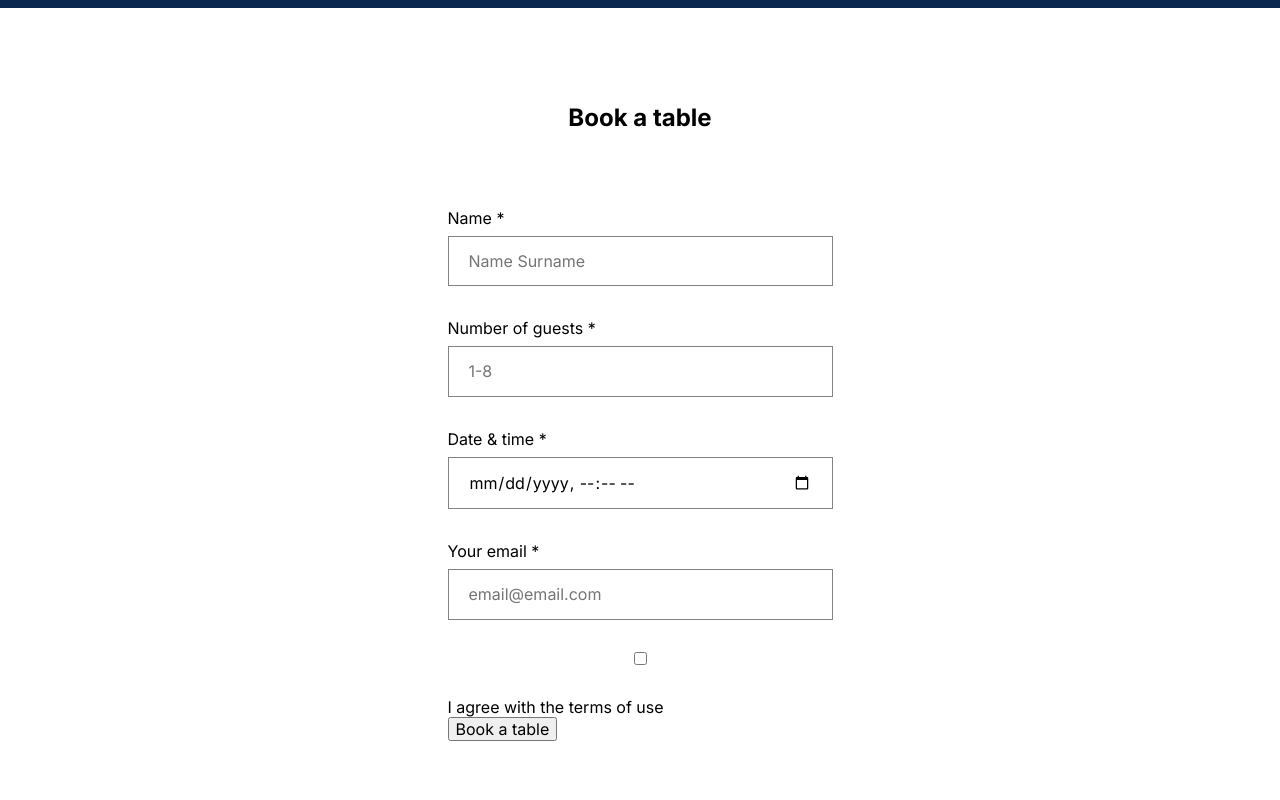
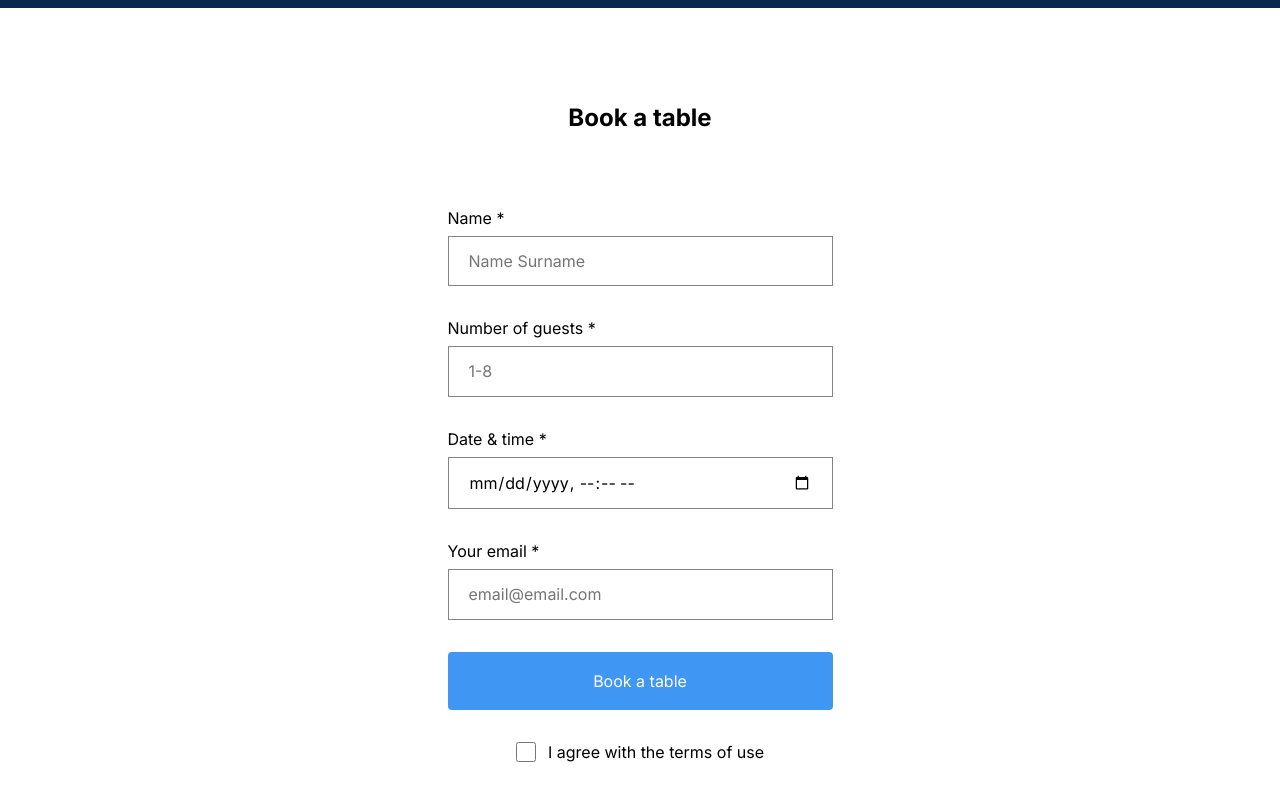
Before and after one commit to Vicperez-13/se_project_coffeeshop, a plain HTML site: page index.html in a window 1280 px wide. Shown: the part 1732-2532 px from the top of the page. Drawn offline with Linux system fonts and the light colour scheme.

Commit message:
finish layout of step 3

```diff
--- a/index.html
+++ b/index.html
@@ -147,17 +147,17 @@
                   id="email-input"
                   required
                 />
-                <label for="checkbox-input" class="form__label">
+                <button class="form__button">Book a table</button>
+                <label for="checkbox-input" class="form__label form__label_type_checkbox">
                   <input
                     type="checkbox"
-                    class="form__input"
+                    class="form__checkbox"
                     id="checkbox-input"
                     required
                   />
                   I agree with the terms of use
-              </label>
+                </label>
             </fieldset>
-            <button class="form__button">Book a table</button>
           </form>
         </section>
         <section id="menu" class="menu"></section>
--- a/pages/index.css
+++ b/pages/index.css
@@ -165,3 +165,22 @@
   margin: 8px 0 32px;
   border: 1px solid #838383;
 }
+.form__checkbox {
+  border-radius: 2px;
+  width: 20px;
+  height: 20px;
+}
+.form__label .form__label_type_checkbox {
+  display: flex;
+  justify-content: center;
+  gap: 12px;
+}
+.form__button {
+  background-color: #3f96f3;
+  width: 100%;
+  border: none;
+  padding: 20px 0;
+  border-radius: 4px;
+  color: #fff;
+  margin-bottom: 32px;
+}
```
